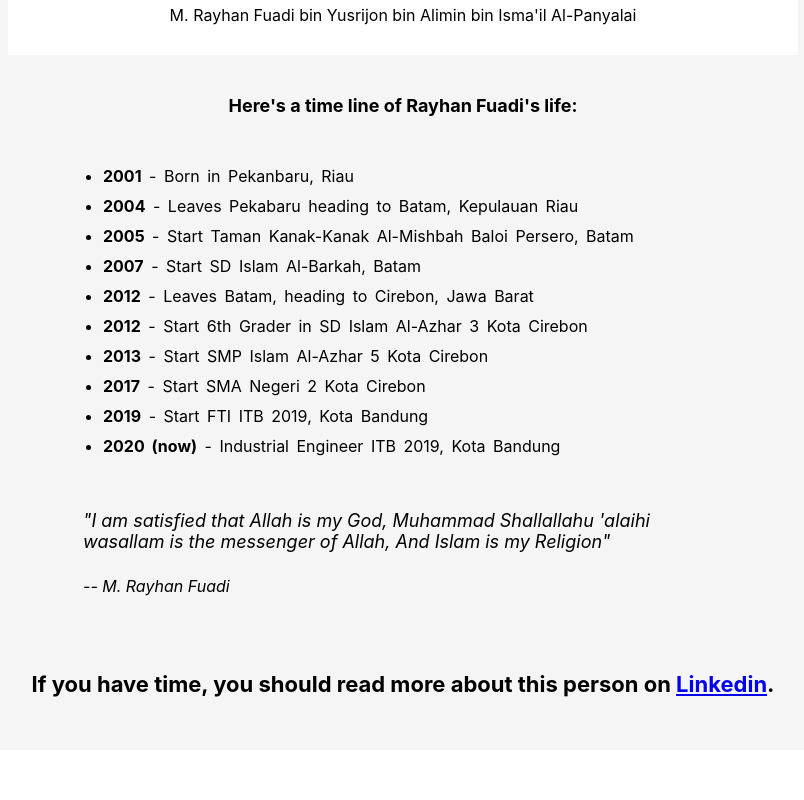
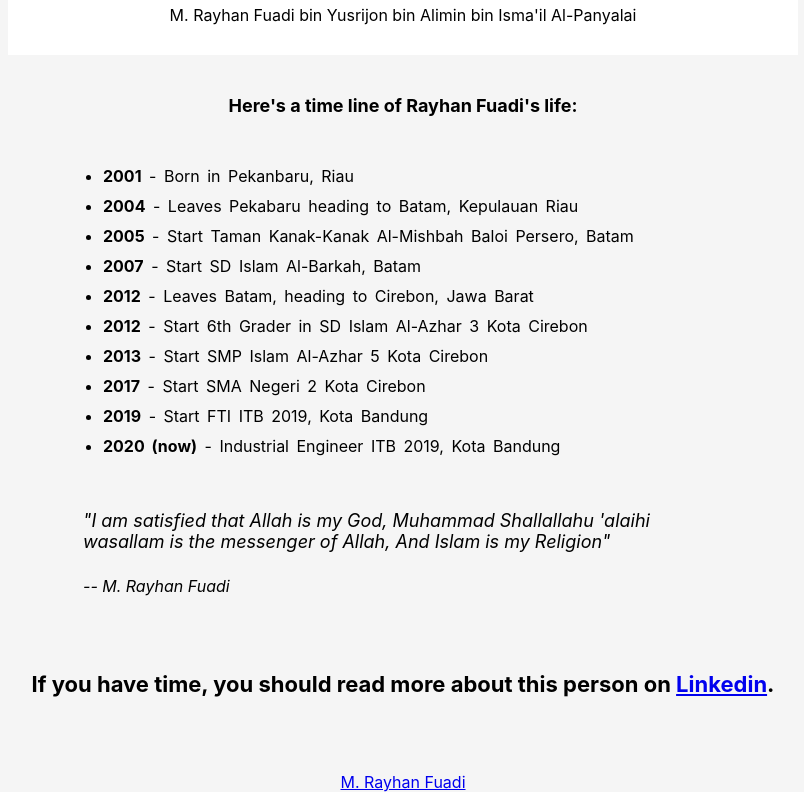
Before and after one commit to hangfuad/hangfuad.github.io, a plain HTML site: page soal1_simplearticle/index.html in a window 1280 px wide. Shown: the part 697-1497 px from the top of the page, without its empty margins (237-1041 px from the left). Before the commit the page ends 1469 px from the top, so only its background shows below. Drawn offline with Linux system fonts and the light colour scheme.

Commit message:
Update index.html

```diff
--- a/soal1_simplearticle/index.html
+++ b/soal1_simplearticle/index.html
@@ -47,6 +47,8 @@
             <h3><b>
                 If you have time, you should read more about this person on <span><a href="https://www.linkedin.com/in/m-rayhan-fuadi-225631157/" target="_blank">Linkedin</a></span>.
             </b></h3>
+            <div class="badge-base LI-profile-badge" data-locale="en_US" data-size="medium" data-theme="light" data-type="HORIZONTAL" data-vanity="rayhanfuadi" data-version="v1"><a class="badge-base__link LI-simple-link" href="https://id.linkedin.com/in/rayhanfuadi?trk=profile-badge">M. Rayhan Fuadi</a></div>
+
         </div>
 
     </div>
```
